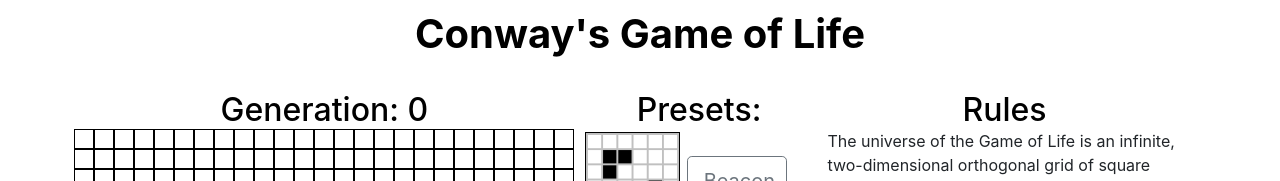
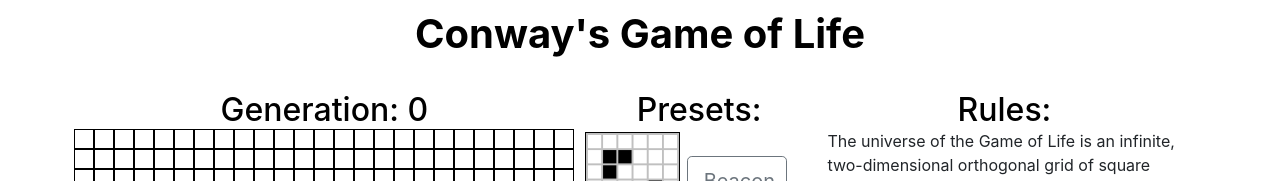
Before and after one commit to shanejeremich/Game-of-Life, a React (Create React App) app: page / in a window 1280 px wide. Shown: the top 181 px of the page. Built offline with nearby package versions, Linux system fonts and the light colour scheme.

Commit message:
updated rules

```diff
--- a/src/components/rules/Rules.jsx
+++ b/src/components/rules/Rules.jsx
@@ -5,7 +5,7 @@ function Rules() {
     return (
         <div className="rules-container">
             <div>
-                <h2>Rules</h2>
+                <h2>Rules:</h2>
                 <p>
                     The universe of the Game of Life is an infinite,
                     two-dimensional orthogonal grid of square cells, each of
```
